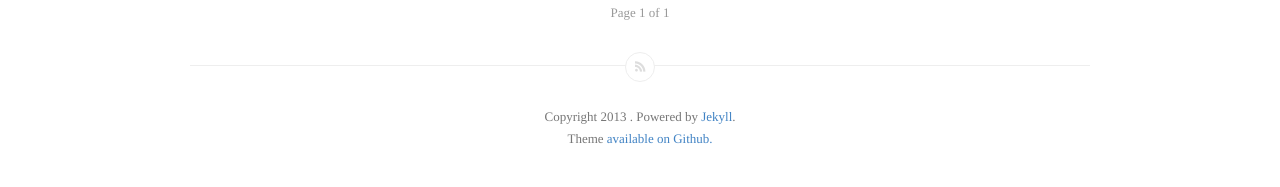
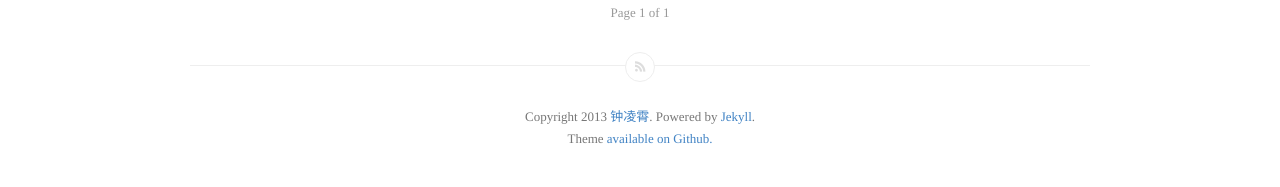
Before and after one commit to Kazen-Renderer/Kazen-Renderer.github.io, a Jekyll site: the page built from index.html, in a window 1280 px wide. Shown: the part 977-1164 px from the top of the page. Built offline with Jekyll 4.4.1, drawn with Linux system fonts in a browser that asks for light colours; the list of posts is cut into pages by our own code.

Commit message:
Update _config.yml

```diff
--- a/_config.yml
+++ b/_config.yml
@@ -10,3 +10,4 @@ repository: kazen-renderer
 permalink: /:year/:month/:title.html
 authorurl: https://Kazen-Renderer.github.io
 name: Kazen
+author: 钟凌霄
```
